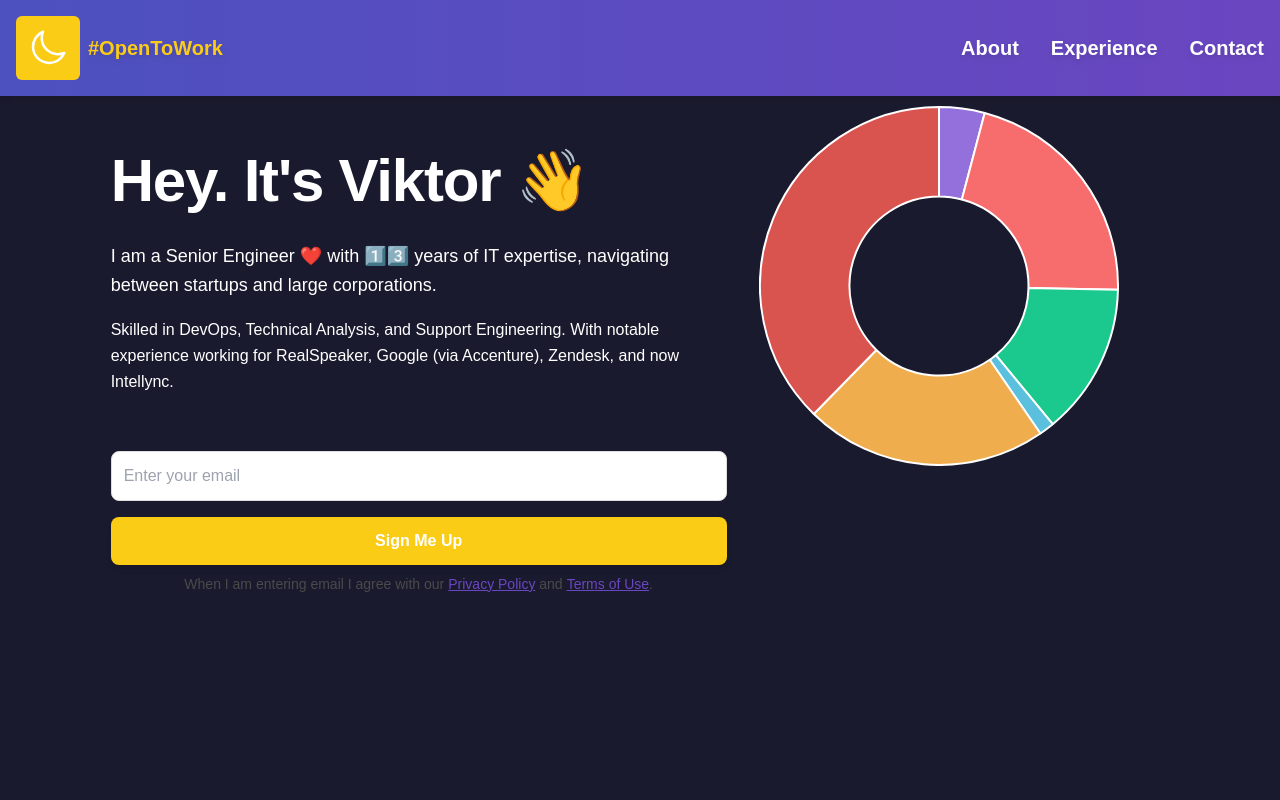
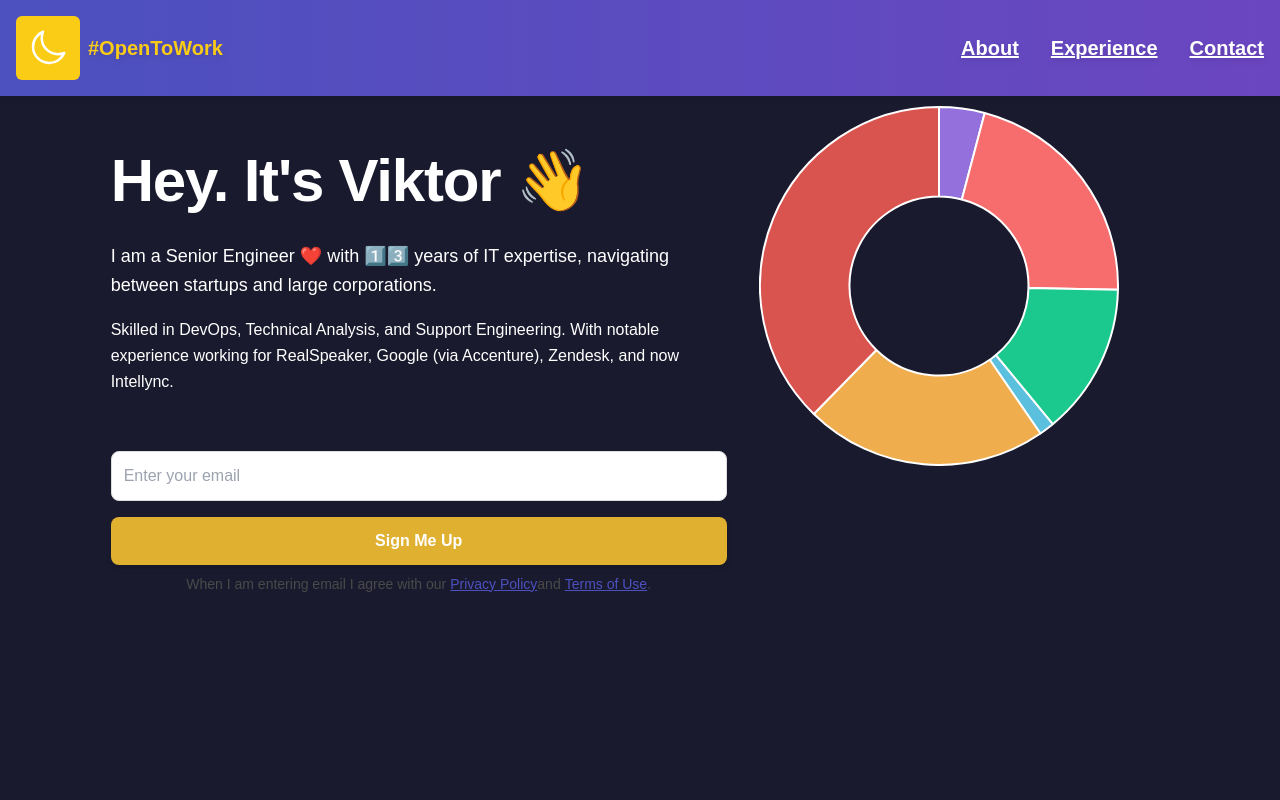
Before and after one commit to victorosetrov/mycv-react, a React (Create React App) app: page / in a window 1280 px wide. Shown: the top 800 px of the page. Built offline with nearby package versions, Linux system fonts and the light colour scheme.

Commit message:
Improve Button contrast and link color adjustments

```diff
--- a/src/components/MainIntro.jsx
+++ b/src/components/MainIntro.jsx
@@ -74,18 +74,25 @@ const MainIntro = ({ isDarkMode }) => {
             {emailError && <p className="text-red-500 mt-2">{emailError}</p>}
 
             <button
-              className="bg-yellow-500 text-white rounded-md font-bold shadow-md hover:bg-yellow-600 mt-2"
-              onClick={handleSubmit}
-            >
-              Sign Me Up
+                className="bg-yellow-600 text-white rounded-md font-bold shadow-md hover:bg-yellow-700 mt-2"
+                onClick={handleSubmit}
+              >
+                Sign Me Up
             </button>
 
+
             {/* Privacy Policy and Terms Text Below the Button */}
-            <p className="text-sm mt-2 leading-relaxed" style={{ color: isDarkMode ? '#e5e5e5' : '#4a4a4a' }}>
+            <p className="text-sm mt-2 leading-relaxed" style={{ color: isDarkMode ? '#e0e0e0' : '#4a4a4a' }}>
               When I am entering email I agree with our
-              <a href="/privacy-policy" className="underline ml-1">Privacy Policy</a> and
-              <a href="/terms-of-use" className="underline ml-1">Terms of Use</a>.
+              <a href="/privacy-policy" className="underline ml-1" style={{ color: isDarkMode ? '#ffffff' : '#4c51bf' }}>
+                Privacy Policy
+              </a>
+              and
+              <a href="/terms-of-use" className="underline ml-1" style={{ color: isDarkMode ? '#ffffff' : '#4c51bf' }}>
+                Terms of Use
+              </a>.
             </p>
+
           </div>
         )}
       </div>
--- a/src/styles/global.css
+++ b/src/styles/global.css
@@ -6,17 +6,17 @@
 /* Light Mode Variables (Default) */
 :root {
   --bg-color: #ffffff;
-  --text-color: #000000;
-  --highlight-color: #ffeb3b; /* Yellow marker color */
-  --link-color: #4c51bf;
+  --text-color: #000000; /* Black text on white background for sufficient contrast */
+  --highlight-color: #e0b030; /* Darker yellow for contrast */
+  --link-color: #4c51bf; /* Blue for links with good contrast */
 }
 
 /* Dark Mode Variables */
 [data-theme="dark"] {
   --bg-color: #1a1a2e;
-  --text-color: #ffffff; /* Set text color to white for dark mode */
+  --text-color: #ffffff; /* White text on dark background */
   --highlight-color: #ffd700; /* Gold marker for dark mode */
-  --link-color: #6b46c1;
+  --link-color: #ffffff; /* White links in dark mode */
 }
 
 /* Apply transitions for smooth effect when toggling dark mode */
@@ -52,7 +52,11 @@ h1, h2, h3, p {
 
 a {
   color: var(--link-color);
-  text-decoration: none;
+  text-decoration: underline; /* Ensure links are clearly visible */
+}
+
+[data-theme="dark"] a {
+  color: #ffffff; /* White links in dark mode */
 }
 
 /* General Centering */
@@ -95,7 +99,7 @@ a {
   max-width: 100%; /* Fill available width */
   width: 100%;
   padding: 0.75rem;
-  background-color: #facc15;
+  background-color: #e0b030; /* Darker yellow for better contrast */
   color: white;
   font-weight: bold;
   border-radius: 8px;
@@ -107,7 +111,7 @@ a {
 }
 
 button:hover {
-  background-color: #f59e0b;
+  background-color: #d49a00; /* Even darker yellow on hover */
 }
 
 /* Donut chart wrapper adjustments */
@@ -214,7 +218,7 @@ button:hover {
 
 /* Button Styles */
 button {
-  background-color: #facc15; /* Sexy Yellow */
+  background-color: #e0b030; /* Darker yellow for better contrast */
   color: white;
   font-weight: bold;
   padding: 0.75rem;
@@ -225,7 +229,7 @@ button {
 }
 
 button:hover {
-  background-color: #f59e0b;
+  background-color: #d49a00; /* Even darker yellow on hover */
 }
 
 /* Input Field (Email) */
```
